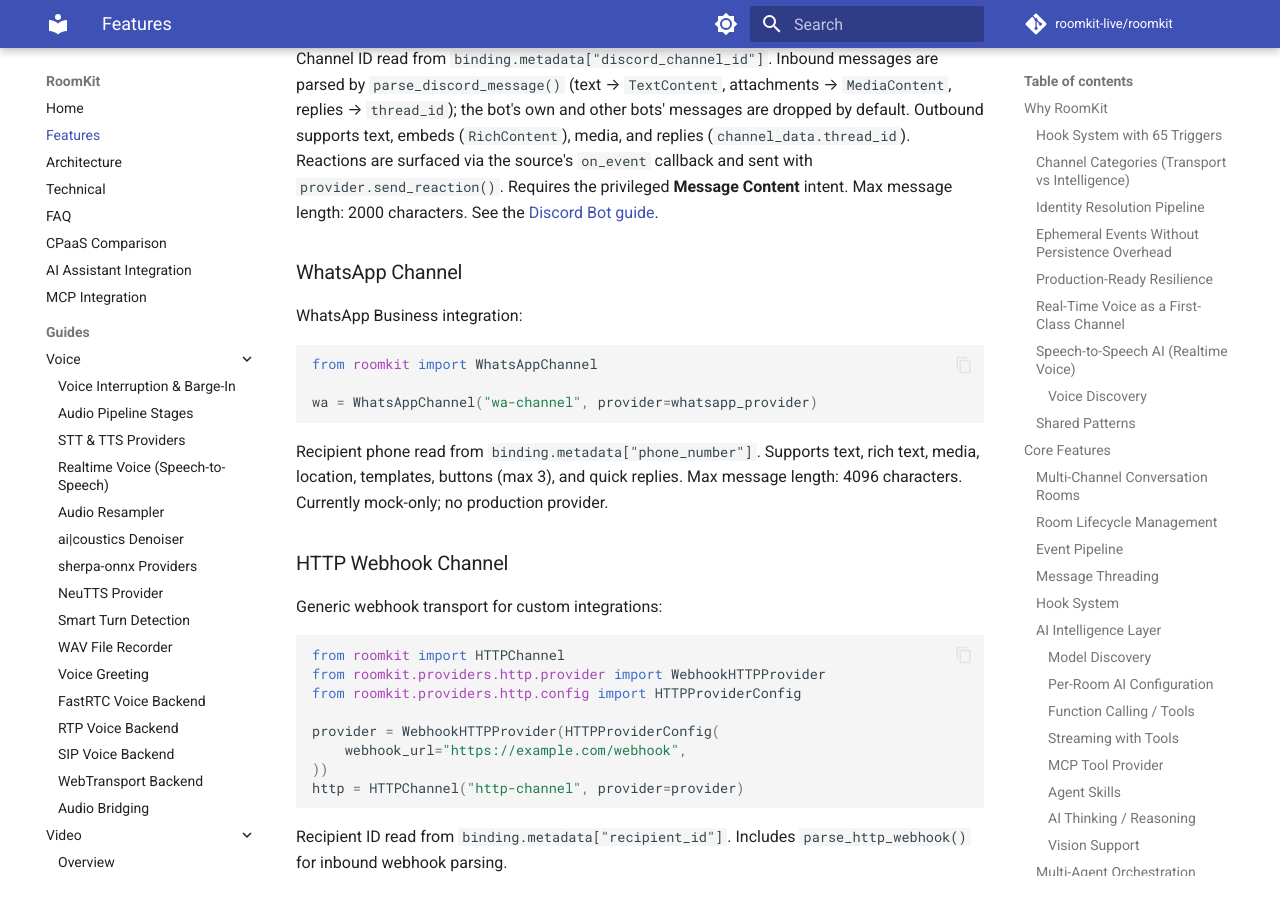
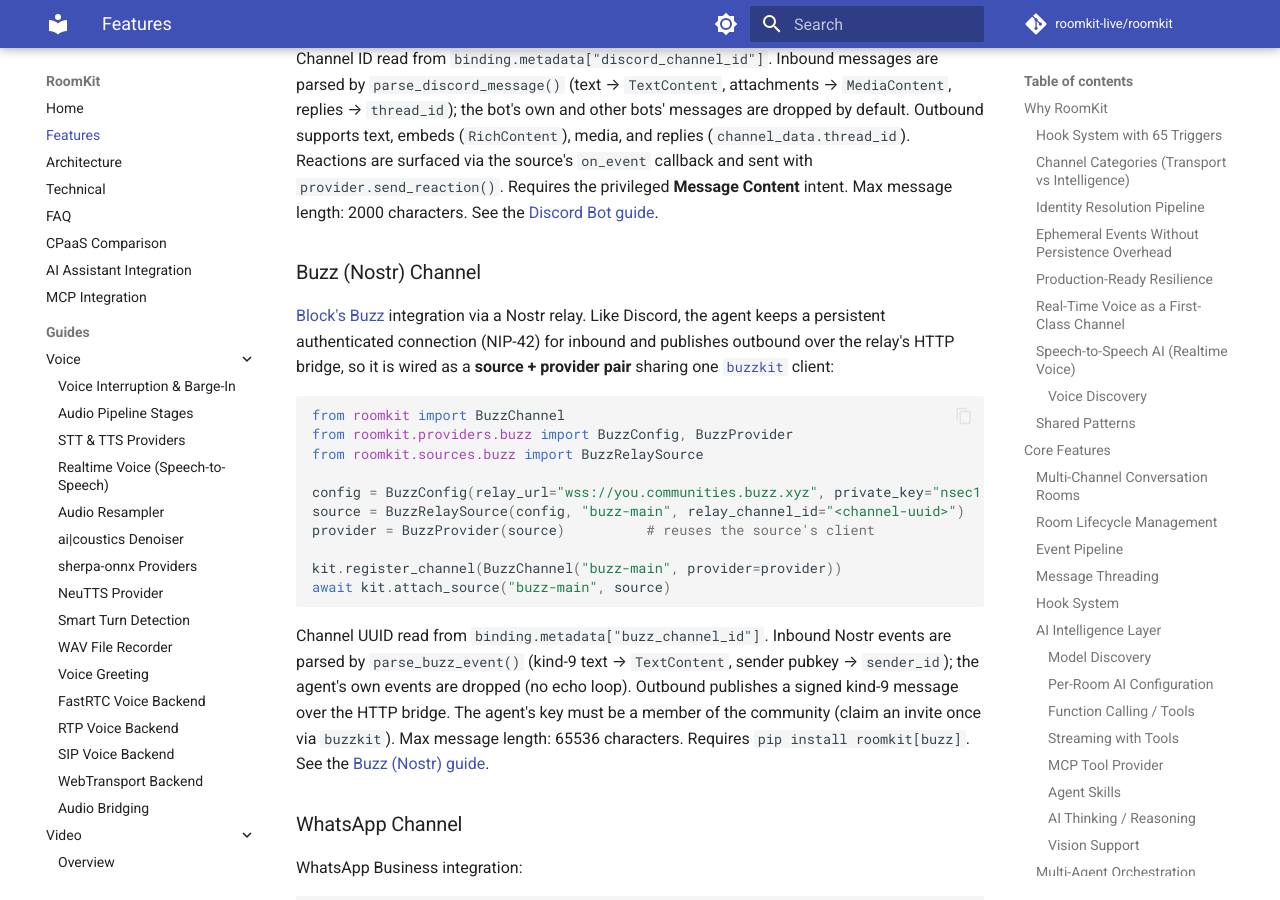
Before and after one commit to roomkit-live/roomkit-docs, an MkDocs documentation site: the page built from docs/features.md, in a window 1280 px wide and 900 px high, scrolled down 32116 px. Built offline with MkDocs 1.6.1 and Material for MkDocs 9.7.7, drawn with Linux system fonts in a browser that asks for light colours; comment, search, counter and statistics services are not loaded.

Commit message:
docs: add Buzz (Nostr) channel guide + API reference
- guides/buzz.md (setup, wire-up, inbound/outbound, example)
- api/providers-buzz.md (mkdocstrings reference)
- features.md 'Buzz (Nostr) Channel' section
- mkdocs.yml nav entries

Verified with mkdocs build --strict.

````diff
--- a/docs/features.md
+++ b/docs/features.md
@@ -1314,6 +1314,35 @@ and replies (`channel_data.thread_id`). Reactions are surfaced via the source's
 privileged **Message Content** intent. Max message length: 2000 characters.
 See the [Discord Bot guide](guides/discord.md).
 
+### Buzz (Nostr) Channel
+
+[Block's Buzz](https://github.com/block/buzz) integration via a Nostr relay. Like
+Discord, the agent keeps a persistent authenticated connection (NIP-42) for
+inbound and publishes outbound over the relay's HTTP bridge, so it is wired as a
+**source + provider pair** sharing one [`buzzkit`](https://pypi.org/project/buzzkit/)
+client:
+
+```python
+from roomkit import BuzzChannel
+from roomkit.providers.buzz import BuzzConfig, BuzzProvider
+from roomkit.sources.buzz import BuzzRelaySource
+
+config = BuzzConfig(relay_url="wss://you.communities.buzz.xyz", private_key="nsec1...")
+source = BuzzRelaySource(config, "buzz-main", relay_channel_id="<channel-uuid>")
+provider = BuzzProvider(source)          # reuses the source's client
+
+kit.register_channel(BuzzChannel("buzz-main", provider=provider))
+await kit.attach_source("buzz-main", source)
+```
+
+Channel UUID read from `binding.metadata["buzz_channel_id"]`. Inbound Nostr
+events are parsed by `parse_buzz_event()` (kind-9 text → `TextContent`, sender
+pubkey → `sender_id`); the agent's own events are dropped (no echo loop).
+Outbound publishes a signed kind-9 message over the HTTP bridge. The agent's key
+must be a member of the community (claim an invite once via `buzzkit`). Max
+message length: 65536 characters. Requires `pip install roomkit[buzz]`. See the
+[Buzz (Nostr) guide](guides/buzz.md).
+
 ### WhatsApp Channel
 
 WhatsApp Business integration:
--- a/mkdocs.yml
+++ b/mkdocs.yml
@@ -119,6 +119,7 @@ nav:
       - Channels & Content:
           - SMS & RCS Providers: guides/sms-providers.md
           - Discord Bot: guides/discord.md
+          - Buzz (Nostr): guides/buzz.md
           - Content Transcoding: guides/content-transcoding.md
           - Response Visibility: guides/response-visibility.md
           - Message Threading: guides/message-threading.md
@@ -182,4 +183,5 @@ nav:
           - Teams: api/providers-teams.md
           - Telegram: api/providers-telegram.md
           - Discord: api/providers-discord.md
+          - Buzz: api/providers-buzz.md
           - HTTP: api/providers-http.md
````
Also changed, not shown: docs/api/providers-buzz.md (added, +11 -0 lines), docs/guides/buzz.md (added, +113 -0 lines).
